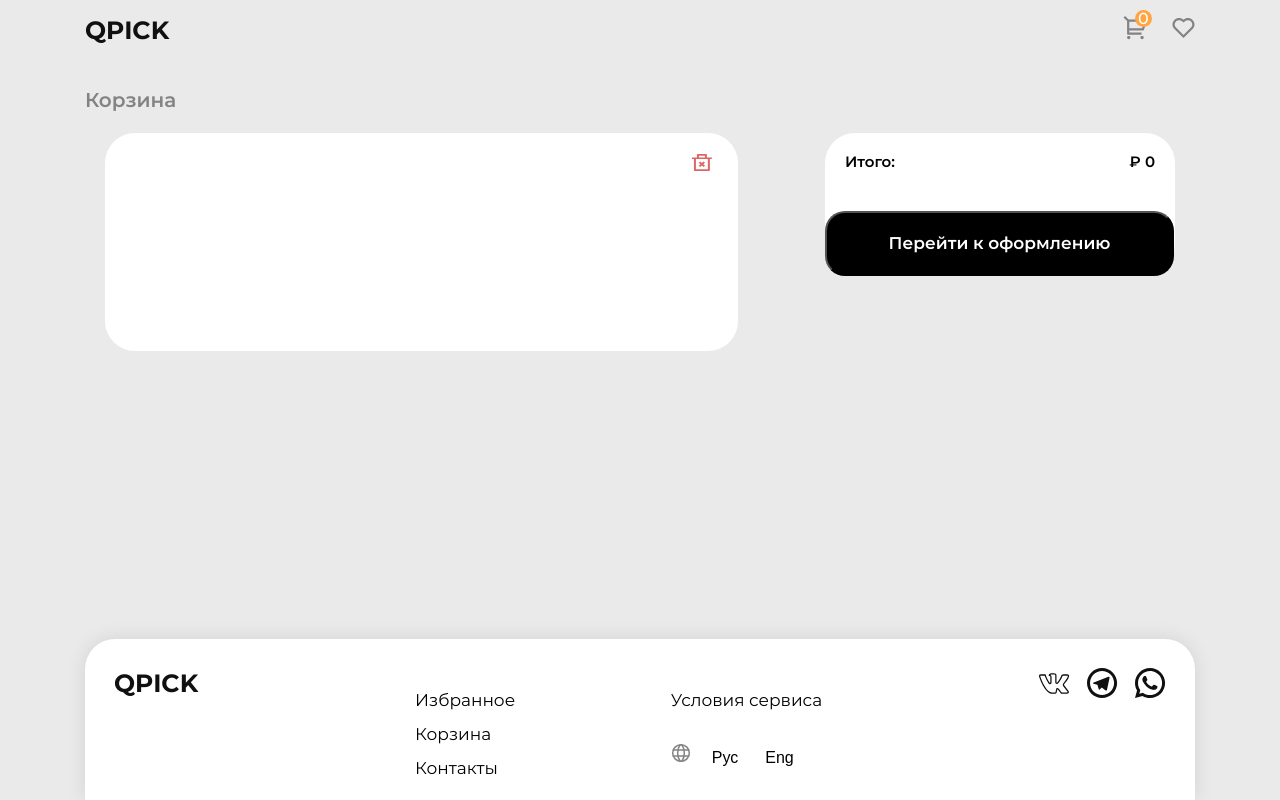
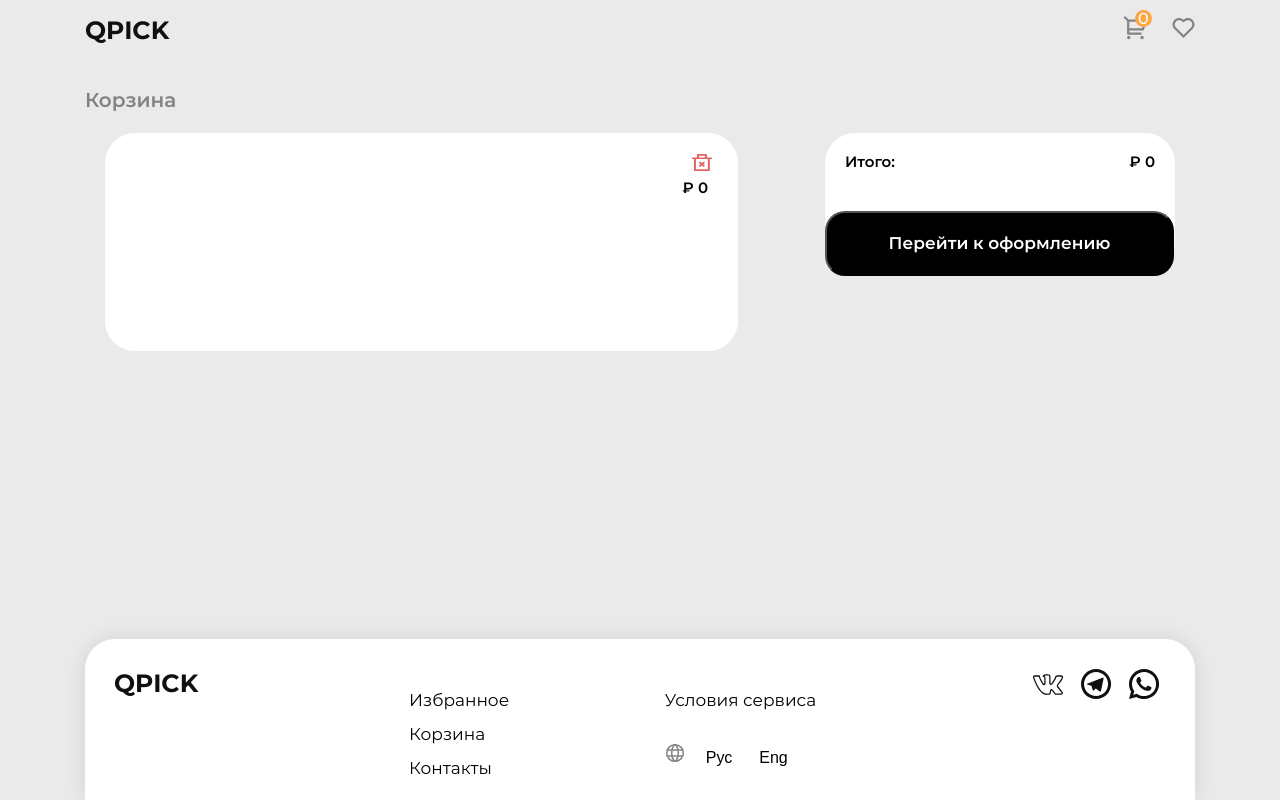
Before and after one commit to Tabacko31/TestNeoflex, a React (Create React App) app: page /basket in a window 1280 px wide. Built offline with nearby package versions, Linux system fonts and the light colour scheme.

Commit message:
последние изменения

```diff
--- a/src/pages/Basket/Basket.tsx
+++ b/src/pages/Basket/Basket.tsx
@@ -13,7 +13,7 @@ export const Basket = () => {
 
     const decrementCartItem = (itemId: number) => {
         const updatedCartItems = store?.cartItems.map(item => {
-            if (item.id === itemId) {
+            if (item.id === itemId  && item.count > 0) {
                 return {
                     ...item,
                     count: item.count - 1
@@ -63,6 +63,7 @@ export const Basket = () => {
                                     <button className={"button-count"} onClick={() => incrementCartItem(item.id)}>+
                                     </button>
                                 </div>
+
                             </div>
 
                             <div className={"information"}>
@@ -72,10 +73,13 @@ export const Basket = () => {
 
                         </div>
                     ))}
+                    <div className={"total-price-basket"}>
+                    <p className={"product-design"}>₽ {store?.cartItems.reduce((total, item: CartItem) => total + item.price * item.count, 0)}</p>
+                   </div>
                 </div>
                 {/* Правый блок с итоговой суммой и кнопкой */}
                 <div className="total-container">
-                    <div className={"product-conteiner"}>
+                <div className={"product-conteiner"}>
                         <h2 className={"product-design"}>Итого:</h2>
                         <p className={"product-design"}>₽ {store?.cartItems.reduce((total, item: CartItem) => total + item.price * item.count, 0)}</p>
                     </div>
--- a/src/pages/Basket/styles.css
+++ b/src/pages/Basket/styles.css
@@ -54,8 +54,9 @@
     line-height: 20.72px;
     color: white;
     font-weight: 600;
+    cursor: pointer;
 }
-.product-button:hover{
+.product-button-design:hover{
     background: #1C1C27;
 }
 
@@ -137,3 +138,10 @@ margin-left: 580px;
     margin-left: 25px;
 
 }
+
+.total-price-basket{
+    display: flex;
+    justify-content: flex-end;
+    padding-right: 30px;
+
+}
--- a/src/pages/Products/styles.css
+++ b/src/pages/Products/styles.css
@@ -5,7 +5,7 @@
 }
 
 .products-category-wrapper {
-
+margin-bottom: 20px;
 }
 
 .product-category {
--- a/src/shared-components/Layout/Footer/Footer.tsx
+++ b/src/shared-components/Layout/Footer/Footer.tsx
@@ -31,7 +31,9 @@ export const Footer = () => {
                         </div>
                     </div>
                 </div>
-                <SocialSvg className="social-icon"></SocialSvg>
+                <a href="https://vk.com/nub228" target="_blank" rel="noopener noreferrer">
+                    <button className={"button-social-icon"}><SocialSvg className="social-icon"></SocialSvg></button>
+                </a>
             </div>
         </footer>
 
--- a/src/shared-components/Layout/Footer/styles.css
+++ b/src/shared-components/Layout/Footer/styles.css
@@ -70,3 +70,9 @@ margin-top: 27px;
     justify-content: space-between;
     align-items: flex-start;
 }
+
+.button-social-icon{
+    border: none;
+    background: white;
+    cursor: pointer;
+}
```
Lines whose indentation alone changed are shown as unchanged.
